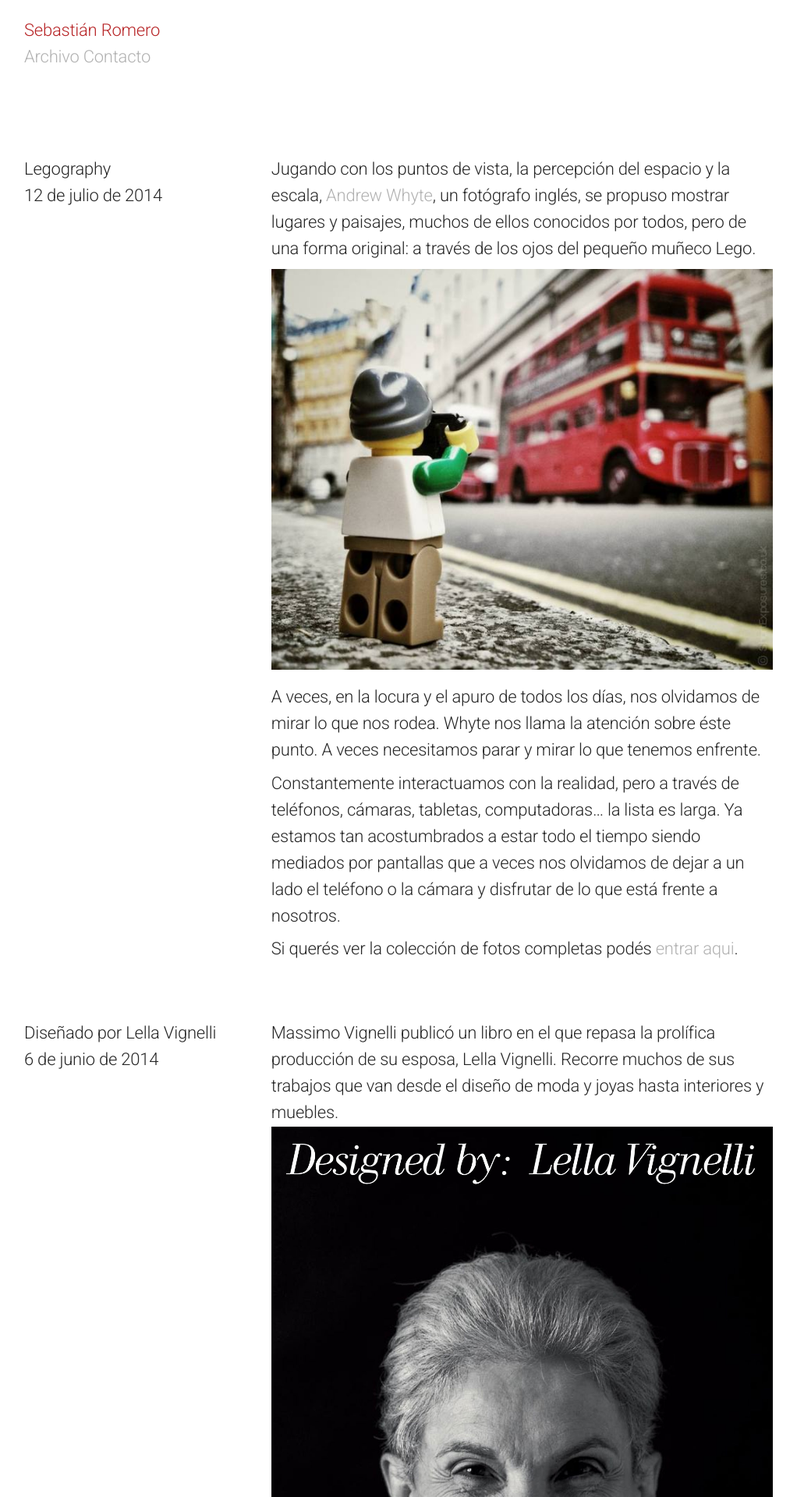
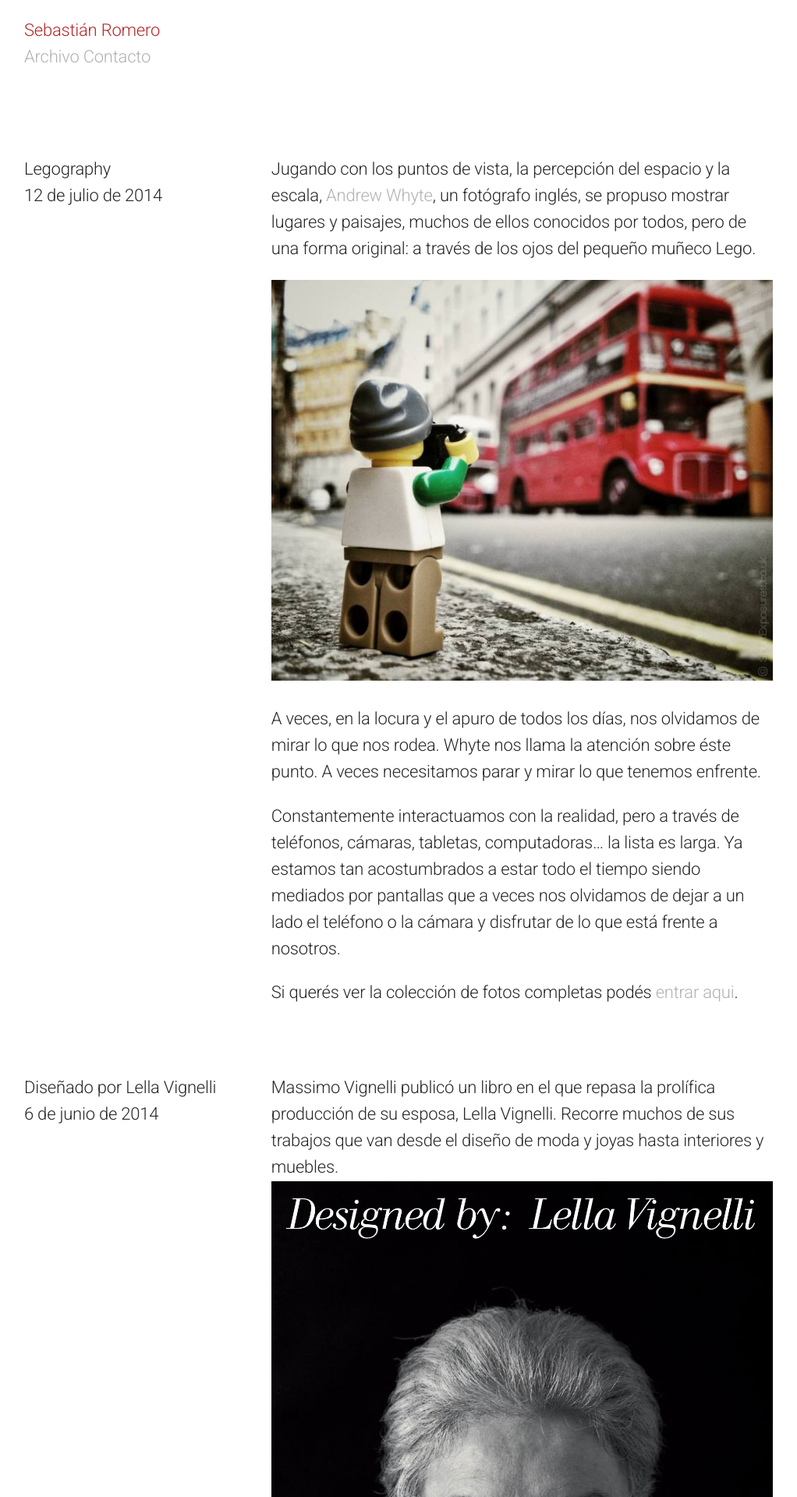
Before and after one commit to sebastianromero/sebastianromero.github.io, a Jekyll site: the page built from index.html, in a window 1280 px wide. Shown: the top 1920 px of the page at 78% size, without its empty margins (129-1151 px from the left). Built offline with Jekyll 4.4.1, drawn with Linux system fonts in a browser that asks for light colours; the list of posts is cut into pages by our own code.

Commit message:
Update estilos.scss

```diff
--- a/css/estilos.scss
+++ b/css/estilos.scss
@@ -120,7 +120,7 @@
 }
 
 p{
-  margin: 0 0 8px 0;
+  margin: 0 0 1rem 0;
 }
 b, strong, th{
   font-weight: $f-normal;
```
